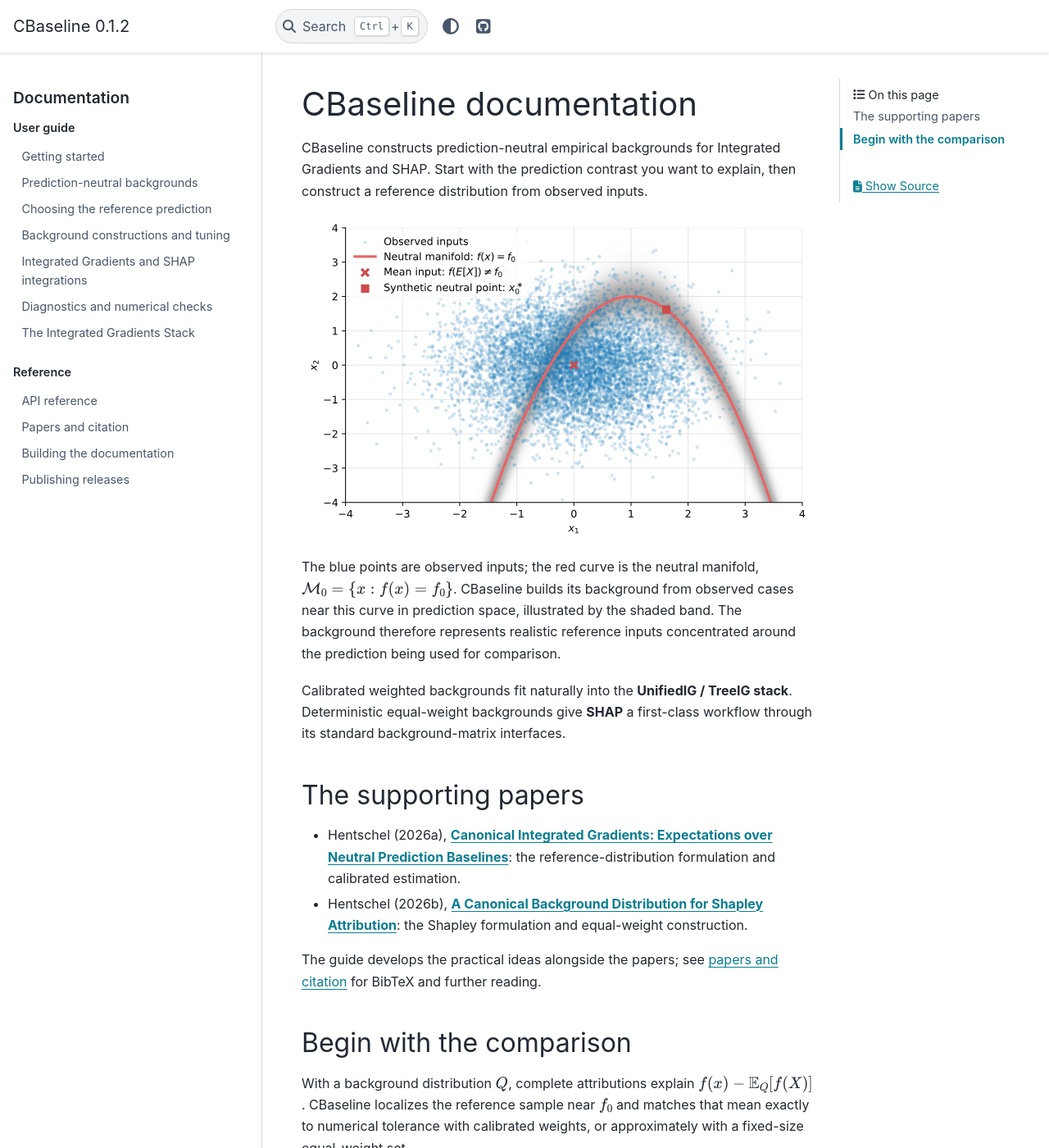
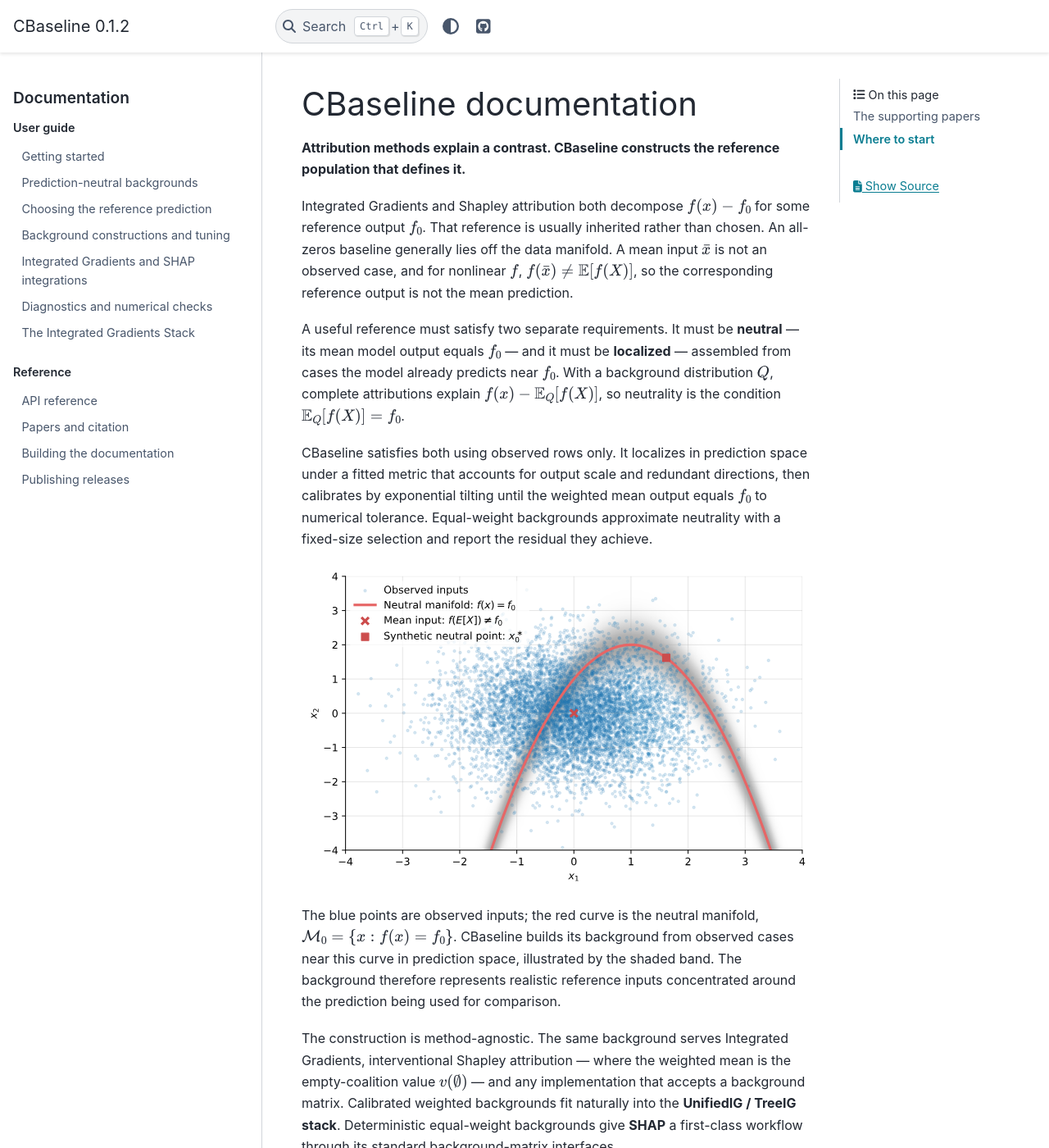
Before and after one commit to LudgerHentschel/cbaseline, a Sphinx documentation site: the page built from docs/index.md, in a window 1280 px wide and 1400 px high. Shown: the whole window at 82% size. Built offline with Sphinx 7.4.7 and the PyData theme 0.15.4, drawn with Linux system fonts in a browser that asks for light colours; some of the changed text lies outside the part shown.

```diff
--- a/docs/index.md
+++ b/docs/index.md
@@ -1,8 +1,28 @@
 # CBaseline documentation
 
-CBaseline constructs prediction-neutral empirical backgrounds for Integrated
-Gradients and SHAP. Start with the prediction contrast you want to explain,
-then construct a reference distribution from observed inputs.
+**Attribution methods explain a contrast. CBaseline constructs the reference
+population that defines it.**
+
+Integrated Gradients and Shapley attribution both decompose $f(x)-f_0$ for some
+reference output $f_0$. That reference is usually inherited rather than chosen.
+An all-zeros baseline generally lies off the data manifold. A mean input
+$\bar{x}$ is not an observed case, and for nonlinear $f$,
+$f(\bar{x}) \neq \mathbb{E}[f(X)]$, so the corresponding reference output is
+not the mean prediction.
+
+A useful reference must satisfy two separate requirements. It must be
+**neutral** — its mean model output equals $f_0$ — and it must be
+**localized** — assembled from cases the model already predicts near $f_0$.
+With a background distribution $Q$, complete attributions explain
+$f(x)-\mathbb{E}_Q[f(X)]$, so neutrality is the condition
+$\mathbb{E}_Q[f(X)]=f_0$.
+
+CBaseline satisfies both using observed rows only. It localizes in prediction
+space under a fitted metric that accounts for output scale and redundant
+directions, then calibrates by exponential tilting until the weighted mean
+output equals $f_0$ to numerical tolerance. Equal-weight backgrounds
+approximate neutrality with a fixed-size selection and report the residual they
+achieve.
 
 ![Observed inputs and the prediction-neutral manifold](Figure_NeutralManifold.svg)
 
@@ -12,9 +32,16 @@ cases near this curve in prediction space, illustrated by the shaded band.
 The background therefore represents realistic reference inputs concentrated
 around the prediction being used for comparison.
 
-Calibrated weighted backgrounds fit naturally into the **UnifiedIG / TreeIG
-stack**. Deterministic equal-weight backgrounds give **SHAP** a first-class
-workflow through its standard background-matrix interfaces.
+The construction is method-agnostic. The same background serves Integrated
+Gradients, interventional Shapley attribution — where the weighted mean is the
+empty-coalition value $v(\emptyset)$ — and any implementation that accepts a
+background matrix. Calibrated weighted backgrounds fit naturally into the
+**UnifiedIG / TreeIG stack**. Deterministic equal-weight backgrounds give
+**SHAP** a first-class workflow through its standard background-matrix
+interfaces.
+
+See [prediction-neutral backgrounds](concepts.md) for why both requirements are
+needed and how they constrain one another.
 
 ## The supporting papers
 
@@ -24,12 +51,7 @@ workflow through its standard background-matrix interfaces.
 The guide develops the practical ideas alongside the papers; see
 [papers and citation](references.md) for BibTeX and further reading.
 
-## Begin with the comparison
-
-With a background distribution $Q$, complete attributions explain
-$f(x)-\mathbb{E}_Q[f(X)]$. CBaseline localizes the reference sample near
-$f_0$ and matches that mean exactly to numerical tolerance with calibrated
-weights, or approximately with a fixed-size equal-weight set.
+## Where to start
 
 Use [getting started](getting-started.md) for a runnable construction,
 [integrations](integrations.md) for attribution examples, and
--- a/pyproject.toml
+++ b/pyproject.toml
@@ -40,7 +40,6 @@ classifiers = [
 dependencies = [
     "numpy>=1.24",
     "scipy>=1.10",
-    "numba>=0.58",
 ]
 
 [project.optional-dependencies]
```
Also changed, not shown: CHANGELOG.md (added, +34 -0 lines), README.md (+28 -11 lines), docs/concepts.md (+5 -3 lines), docs/getting-started.md (+1 -1 lines), 1 other file.
